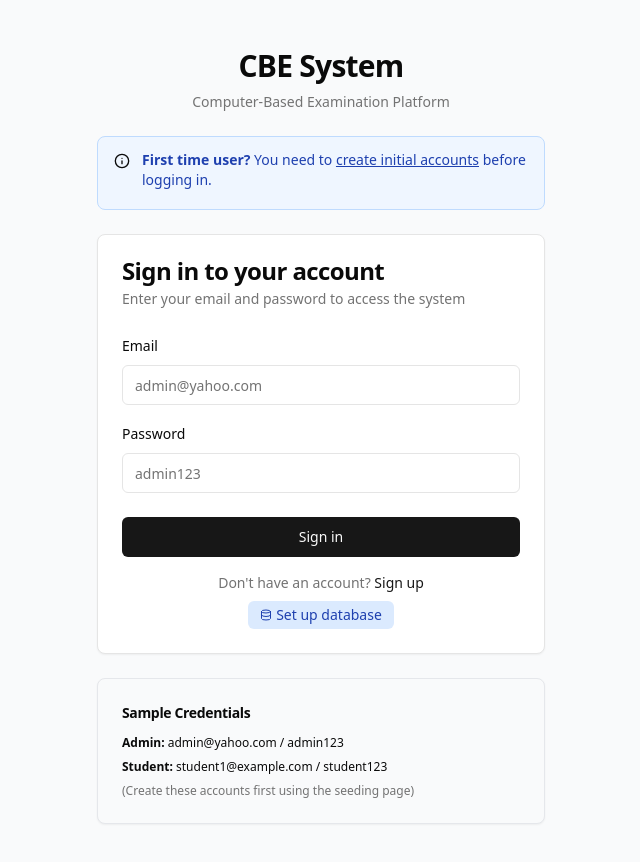
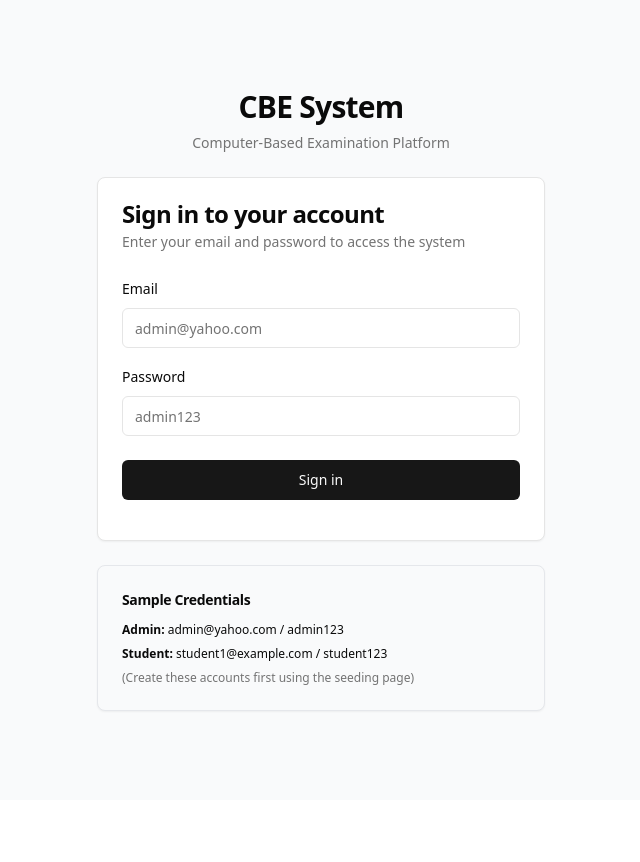
Before and after one commit to dammy23/ExamMaster, a React (Vite) app in the folder client/: page /login in a window 1280 px wide. Shown: the top 862 px of the page, without its empty margins (319-959 px from the left). After the commit the page ends 800 px from the top, so only its background shows below. Built offline with nearby package versions, Linux system fonts and the light colour scheme.

Commit message:
new update

```diff
--- a/client/src/components/Footer.tsx
+++ b/client/src/components/Footer.tsx
@@ -4,7 +4,7 @@ export function Footer() {
     <footer className="fixed bottom-0 w-full bg-background/95 backdrop-blur supports-[backdrop-filter]:bg-background/60 border-t">
       <div className="container flex h-14 items-center justify-between">
         <p className="mx-6 text-sm text-muted-foreground">
-          Built by <a href="https://pythagora.ai" target="_blank" rel="noopener noreferrer">Pythagora</a>
+        &copy; 2025
         </p>
       </div>
     </footer>
--- a/client/src/components/Header.tsx
+++ b/client/src/components/Header.tsx
@@ -47,12 +47,12 @@ export function Header() {
         </div>
 
         <div className="flex items-center gap-4">
-          <Button variant="ghost" size="icon" className="relative">
+          {/* <Button variant="ghost" size="icon" className="relative">
             <Bell className="h-5 w-5" />
             <Badge className="absolute -top-1 -right-1 h-5 w-5 rounded-full p-0 text-xs">
               3
             </Badge>
-          </Button>
+          </Button> */}
 
           <ThemeToggle />
 
--- a/client/src/components/Sidebar.tsx
+++ b/client/src/components/Sidebar.tsx
@@ -73,11 +73,11 @@ const adminNavItems = [
     href: "/admin/settings",
     icon: Settings,
   },
-  {
-    title: "Database Seeding",
-    href: "/admin/seeding",
-    icon: Database,
-  },
+  // {
+  //   title: "Database Seeding",
+  //   href: "/admin/seeding",
+  //   icon: Database,
+  // },
 ]
 
 const studentNavItems = [
--- a/client/src/pages/Login.tsx
+++ b/client/src/pages/Login.tsx
@@ -56,7 +56,7 @@ export function Login() {
         </div>
 
         {/* Always show seeding info for first-time users */}
-        <Alert className="border-blue-200 bg-blue-50 dark:border-blue-800 dark:bg-blue-950">
+        {/* <Alert className="border-blue-200 bg-blue-50 dark:border-blue-800 dark:bg-blue-950">
           <Info className="h-4 w-4 text-blue-600" />
           <AlertDescription className="text-blue-800 dark:text-blue-200">
             <strong>First time user?</strong> You need to{" "}
@@ -65,7 +65,7 @@ export function Login() {
             </Link>{" "}
             before logging in.
           </AlertDescription>
-        </Alert>
+        </Alert> */}
 
         {showSeedingHint && (
           <Alert variant="destructive">
@@ -118,20 +118,20 @@ export function Login() {
               </Button>
 
               <div className="text-sm text-center space-y-2">
-                <p className="text-muted-foreground">
+                {/* <p className="text-muted-foreground">
                   Don't have an account?{" "}
                   <Link to="/register" className="font-medium text-primary hover:underline">
                     Sign up
                   </Link>
-                </p>
+                </p> */}
                 <div className="flex items-center justify-center gap-2">
-                  <Link
+                  {/* <Link
                     to="/seeding"
                     className="flex items-center gap-1 text-sm bg-blue-100 hover:bg-blue-200 dark:bg-blue-900 dark:hover:bg-blue-800 text-blue-800 dark:text-blue-200 px-3 py-1 rounded-md transition-colors"
                   >
                     <Database className="h-3 w-3" />
                     Set up database
-                  </Link>
+                  </Link> */}
                 </div>
               </div>
             </CardFooter>
```
